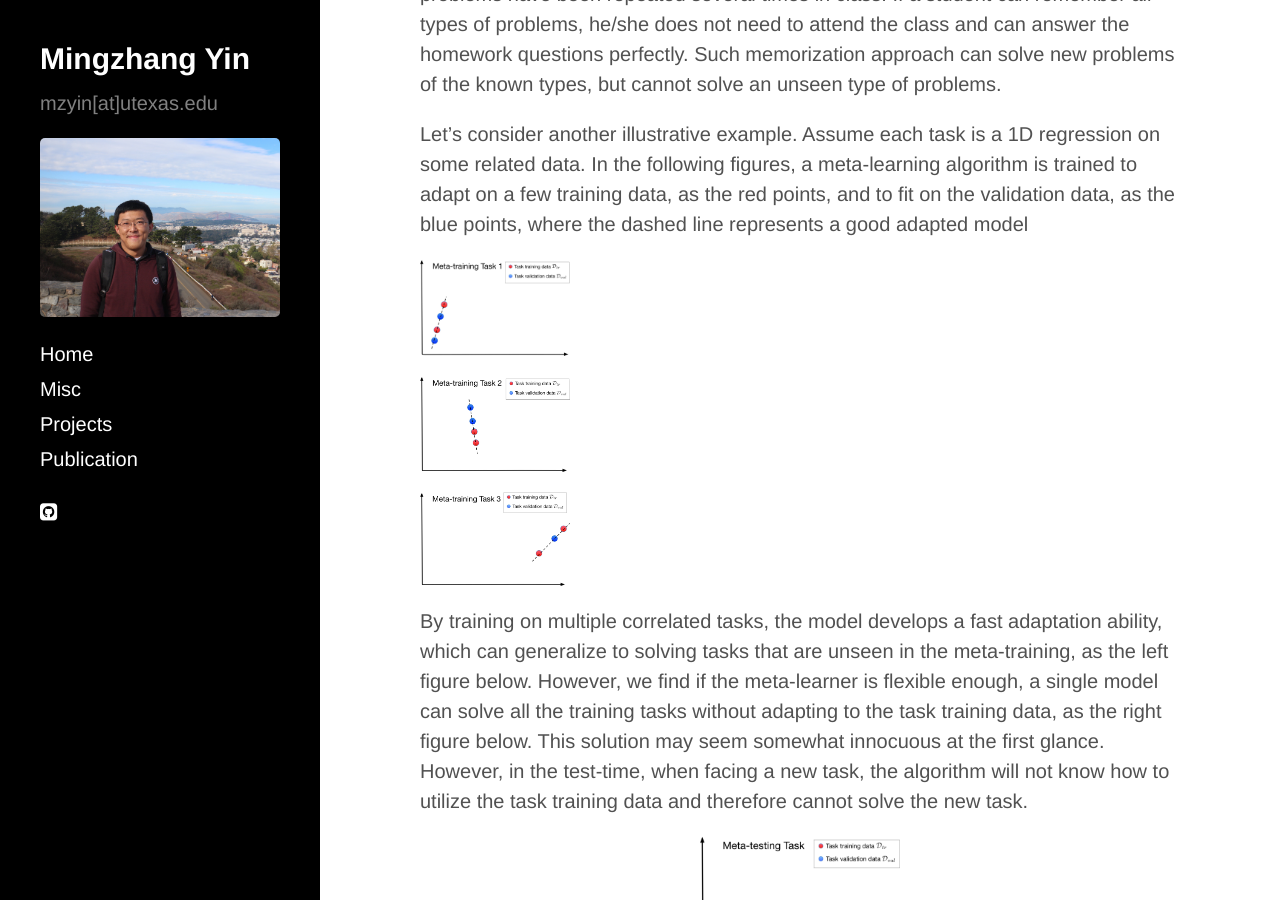
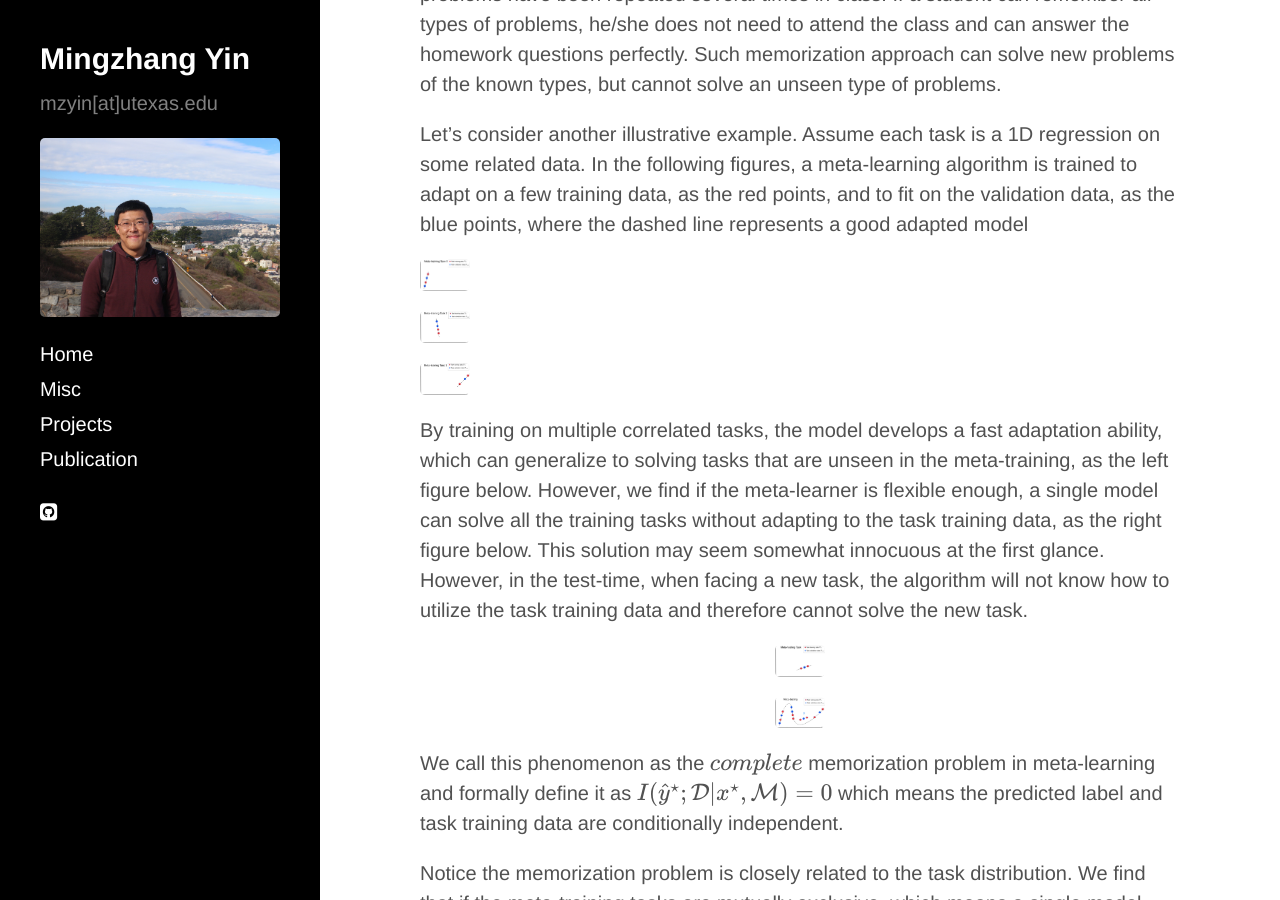
Before and after one commit to mingzhang-yin/mingzhang-yin.github.io, a Jekyll site: the page built from _posts/2020-04-10-Meta-learning-without-Memorization.md, in a window 1280 px wide and 900 px high, scrolled down 1273 px. Built offline with Jekyll 4.4.1, drawn with Linux system fonts in a browser that asks for light colours; nearby versions of some CDN libraries; formulas are drawn with MathJax 3.

Commit message:
Update 2020-04-10-Meta-learning-without-Memorization.md

```diff
--- a/_posts/2020-04-10-Meta-learning-without-Memorization.md
+++ b/_posts/2020-04-10-Meta-learning-without-Memorization.md
@@ -23,15 +23,13 @@
 Let's consider another illustrative example.  Assume each task is a 1D regression on some related data. In the following figures, a meta-learning algorithm is trained to adapt on a few training data, as the red points, and to fit on the validation data, as the blue points, where the dashed line represents a good adapted model
 
 <p float="center">
-<img src="https://raw.githubusercontent.com/mingzhang-yin/mingzhang-yin.github.io/master/assets/images/figure_memo/l1.jpg" alt="drawing" width="150"/>
-<img src="https://raw.githubusercontent.com/mingzhang-yin/mingzhang-yin.github.io/master/assets/images/figure_memo/l2.jpg" alt="drawing" width="150"/>
-<img src="https://raw.githubusercontent.com/mingzhang-yin/mingzhang-yin.github.io/master/assets/images/figure_memo/l3.jpg" alt="drawing" width="150"/>
+<img src="https://raw.githubusercontent.com/mingzhang-yin/mingzhang-yin.github.io/master/assets/images/figure_memo/l1.jpg" alt="drawing" width="50"/> <img src="https://raw.githubusercontent.com/mingzhang-yin/mingzhang-yin.github.io/master/assets/images/figure_memo/l2.jpg" alt="drawing" width="50"/> <img src="https://raw.githubusercontent.com/mingzhang-yin/mingzhang-yin.github.io/master/assets/images/figure_memo/l3.jpg" alt="drawing" width="50"/>
 </p>
 
 By training on multiple correlated tasks, the model develops a fast adaptation ability, which can generalize to solving tasks that are unseen in the meta-training, as the left figure below. However, we find if the meta-learner is flexible enough, a single model can solve all the training tasks without adapting to the task training data, as the right figure below. This solution may seem somewhat innocuous at the first glance. However, in the test-time, when facing a new task, the algorithm will not know how to utilize the task training data and therefore cannot solve the new task.
 
 <center>
-<img src="https://raw.githubusercontent.com/mingzhang-yin/mingzhang-yin.github.io/master/assets/images/figure_memo/l4.jpg" alt="drawing" width="200"/><img src="https://raw.githubusercontent.com/mingzhang-yin/mingzhang-yin.github.io/master/assets/images/figure_memo/l6.jpg" alt="drawing" width="200"/>
+<img src="https://raw.githubusercontent.com/mingzhang-yin/mingzhang-yin.github.io/master/assets/images/figure_memo/l4.jpg" alt="drawing" width="50"/><img src="https://raw.githubusercontent.com/mingzhang-yin/mingzhang-yin.github.io/master/assets/images/figure_memo/l6.jpg" alt="drawing" width="50"/>
 </center>
 
 We call this phenomenon as the (complete) memorization problem in meta-learning and formally define it as
```
